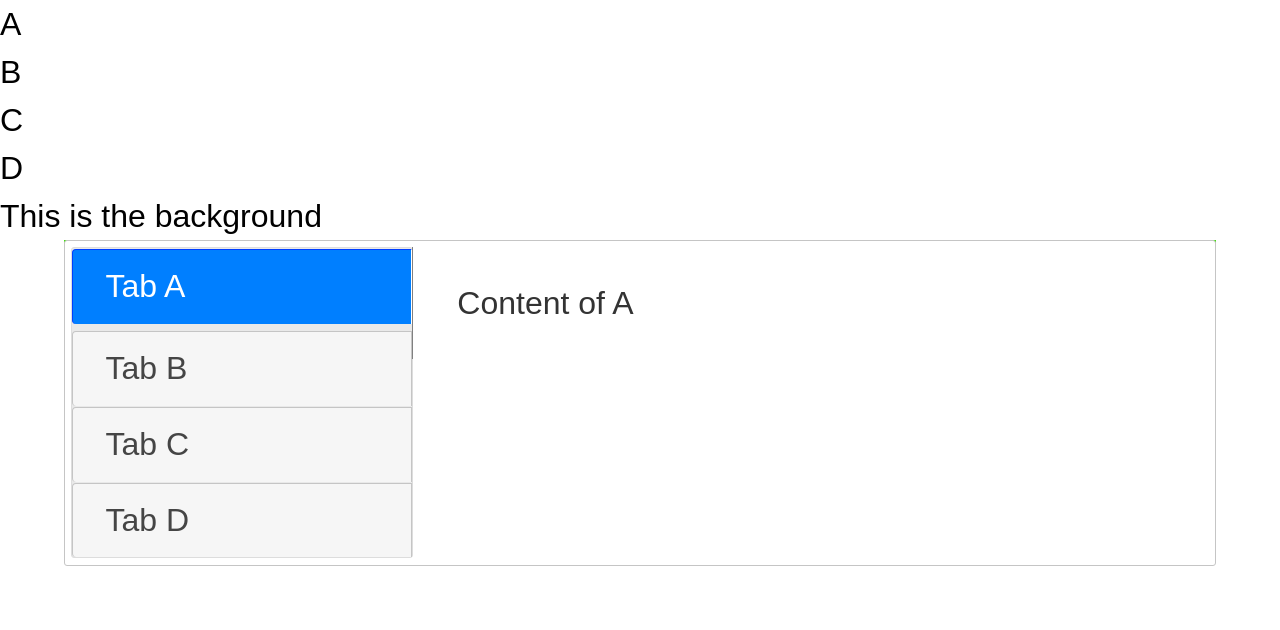
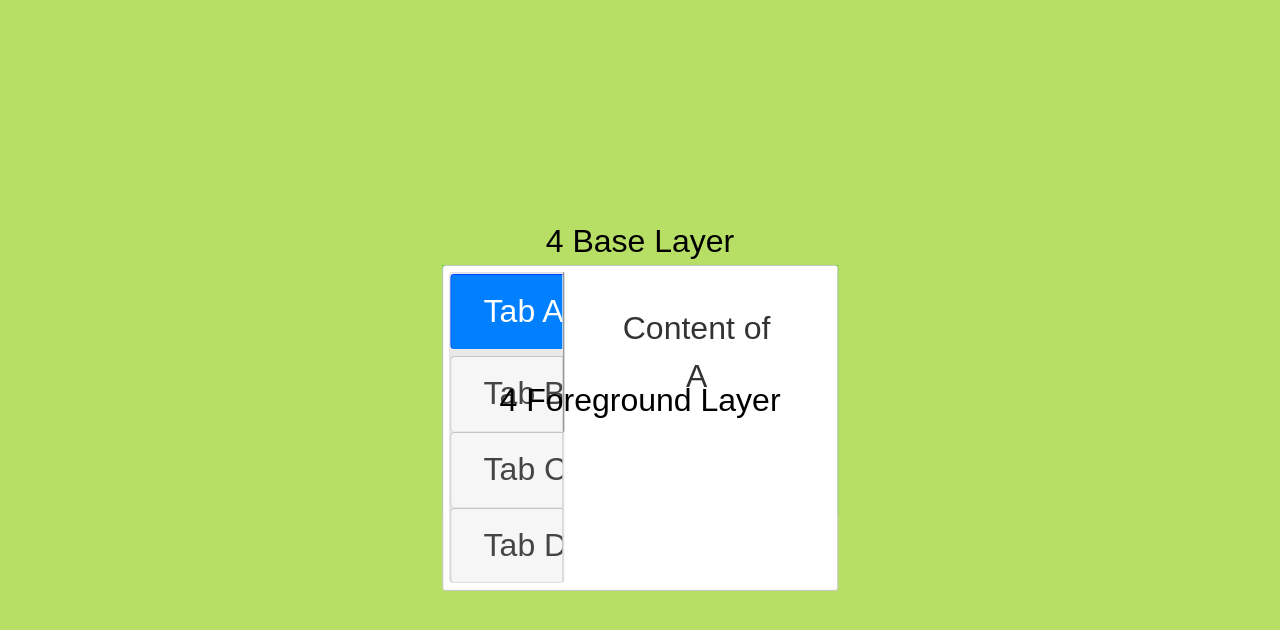
Before and after one commit to enielsen0001/PSV3, a plain HTML site: page index.html in a window 1280 px wide. Drawn offline with nearby package versions, Linux system fonts and the light colour scheme.

```diff
--- a/index.html
+++ b/index.html
@@ -9,30 +9,31 @@
     <meta name="viewport" content="width=device-width, initial-scale=1.0">
     <link rel="stylesheet" href="stylesheets/normalize.css">
     <link rel="stylesheet" href="https://ajax.googleapis.com/ajax/libs/jqueryui/1.11.4/themes/smoothness/jquery-ui.css">
-
     <link rel="stylesheet" href="stylesheets/main.css">
     <script src="scripts/modernizr-2.8.3.min.js"></script>
-    <!--[if lt IE 9]>
+    <!-[if lt IE 9]>
   <script src="http://html5shiv.googlecode.com/svn/trunk/html5.js"></script>
-  <![endif]-->
+  <![endif]->
 </head>
 
-<body>
-    <div class="parallax">
-        <div class="parallax__layer parallax__layer--back">
-        <nav><ul id="nav-txt">
+<body id="index">
+    <nav>
+        <ul id="nav-txt">
             <li id="nav1">A</li>
             <li id="nav2">B</li>
             <li id="nav3">C</li>
             <li id="nav4">D</li>
-        </ul></nav>
-
-            <div class="title">This is the background</div>
+        </ul>
+    </nav>
+    <div class="parallax">
+        <div id="group4" class="parallax-group">
+            <div class="parallax-layer parallax-layer-fore">
+                <div class="layer-content">4 Foreground Layer</div>
             </div>
-        <div class="parallax__layer parallax__layer--base">
-            <div class="title">
+            <div class="parallax-layer parallax-layer-base">
+                <div class="layer-content">4 Base Layer
                 <section id="about">
-                    <!-- begin accordion -->
+        <!- begin accordion ->
         <div id="tabs">
             <ul>
                 <li>
@@ -61,11 +62,20 @@
                 Content of D
             </div>
         </div>
-                    <!-- end accordion -->
+        <!- end accordion ->
     </section>
+
+                </div>
+            </div>
+            <div class="parallax-layer parallax-layer-back">
+                <div class="layer-content">4 Background Layer</div>
+            </div>
+            <div class="parallax-layer parallax-layer-deep">
+                <div class="layer-content">4 Deep Background Layer</div>
             </div>
         </div>
     </div>
+
     <script src="scripts/jquery-1.11.3.min.js"></script>
     <script src="https://ajax.googleapis.com/ajax/libs/jqueryui/1.11.4/jquery-ui.min.js"></script>
     <script src="scripts/main.js"></script>
--- a/scripts/main.js
+++ b/scripts/main.js
@@ -11,18 +11,16 @@ $(document).ready(function () {
     function animateMenu(){
 
     var navArray = ["#nav1","#nav2","#nav3","#nav4"];
-    var duration = 2000;
+    var duration = 1000;
 
    window.setInterval(function(){
     navArray.forEach(function(element){
 
 	$( element ).delay(navArray.indexOf(element)*duration).animate({
-          color: "#36e300",
-          width: 500
+          color: "#36e300"
         }, 3000 );
 	$( element ).animate({
-          color: "#000",
-          width: 500
+          color: "#000"
         }, 3000 );
 
  		});
```
Also changed, not shown: 1 other file. Lines whose indentation alone changed are shown as unchanged.
